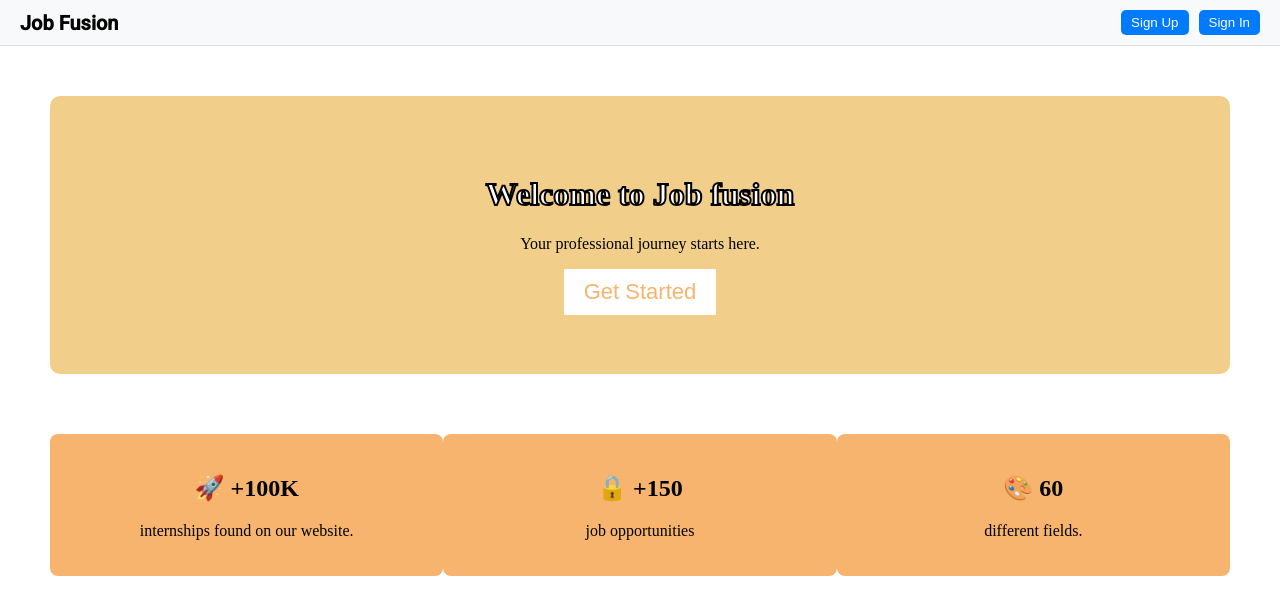
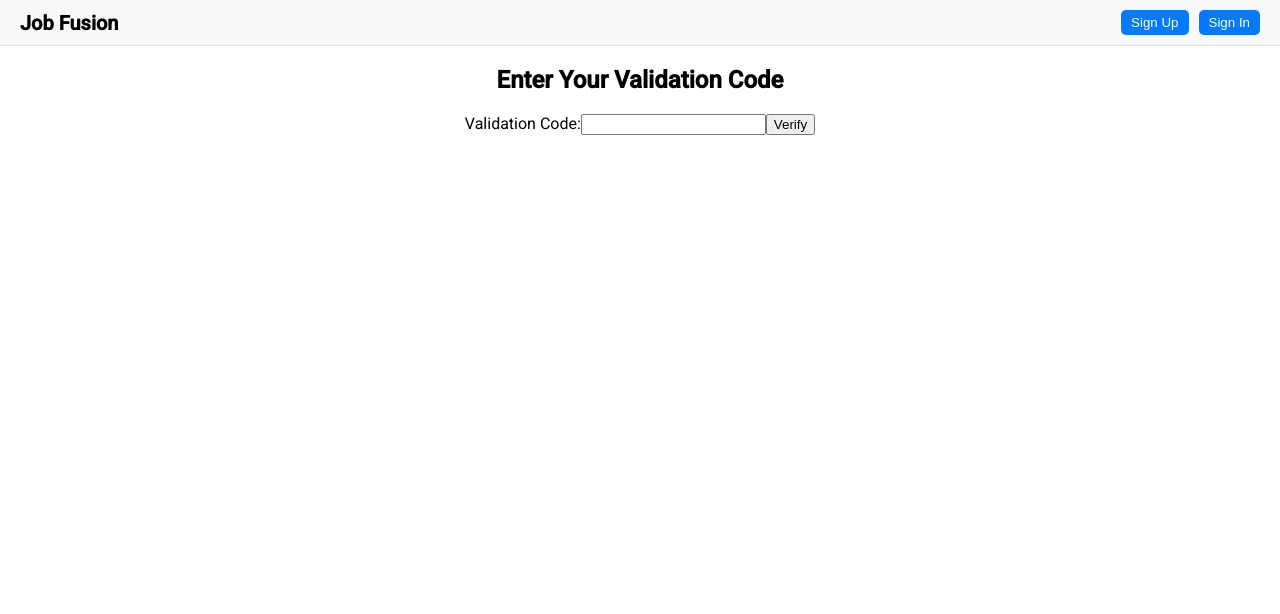
Before and after one commit to mo-hamedaziz/job-fusion-ui, an Angular app: page /validation in a window 1280 px wide. Before the commit this address led to /landing. Shown: the top 614 px of the page. Built offline with nearby package versions, Linux system fonts and the light colour scheme.

Commit message:
Created validation page

```diff
--- a/src/app/app-routing.module.ts
+++ b/src/app/app-routing.module.ts
@@ -7,6 +7,7 @@ import { ApplyForJobComponent } from './components/apply-for-job/apply-for-job.c
 import { RecruiterComponent } from './pages/recruiter/recruiter.component';
 import { ProfileComponent } from './pages/profile/profile.component';
 import { LandingPageComponent } from './pages/landing-page/landing-page.component';
+import { ValidationPageComponent } from './pages/validation-page/validation-page.component';
 
 const routes: Routes = [
   { path: 'welcome', component: WelcomePageComponent },
@@ -16,6 +17,7 @@ const routes: Routes = [
   { path: 'signup', component: SignupComponent },
   { path: 'profile', component: ProfileComponent },
   {path:'landing', component: LandingPageComponent},
+  {path:'validation', component: ValidationPageComponent},
   { path: '', redirectTo: '/landing', pathMatch: 'full' },
   { path: '**', redirectTo: '/landing' },
 ];
--- a/src/app/pages/landing-page/landing-page.component.css
+++ b/src/app/pages/landing-page/landing-page.component.css
@@ -6,8 +6,9 @@
   }
 
   header {
-    background: #f1ce8a;
+    background: #b8afe9;
     padding: 5%;
+    opacity: 90%;
     border-radius: 10px;
     border-color: black;
     border-width: 2%;
@@ -22,7 +23,7 @@
 
   button {
     background: white;
-    color: #f7b46e;
+    color: #10163e;
     padding: 10px 20px;
     border: none;
     font-size: 22px;
@@ -38,6 +39,6 @@
   .feature {
     width: 30%;
     padding: 20px;
-    background: #f7b46e ;
+    background: #948bcf ;
     border-radius: 8px;
   }
--- /dev/null
+++ b/src/app/pages/validation-page/validation-page.component.css
@@ -0,0 +1,9 @@
+.validation-container {
+    max-width: 400px;
+    margin: auto;
+    text-align: center;
+  }
+  .error {
+    color: red;
+    font-size: 14px;
+  }
--- /dev/null
+++ b/src/app/pages/validation-page/validation-page.component.html
@@ -0,0 +1,12 @@
+<router-outlet></router-outlet>
+<div class="validation-container">
+    <h2>Enter Your Validation Code</h2>
+    <form [formGroup]="validationForm" (ngSubmit)="submitCode()">
+      <label for="code">Validation Code:</label>
+      <input id="code" type="text" formControlName="code" maxlength="6"/>
+      <div *ngIf="submitted && validationForm.controls['code'].invalid" class="error">
+        Code is required and must be 6 characters.
+      </div>
+      <button type="submit">Verify</button>
+    </form>
+  </div>
--- /dev/null
+++ b/src/app/pages/validation-page/validation-page.component.ts
@@ -0,0 +1,26 @@
+import { Component } from '@angular/core';
+import { FormBuilder, FormGroup, Validators } from '@angular/forms';
+
+@Component({
+  selector: 'app-validation-page',
+  templateUrl: './validation-page.component.html',
+  styleUrls: ['./validation-page.component.css']
+})
+export class ValidationPageComponent {
+  validationForm: FormGroup;
+  submitted = false;
+
+  constructor(private fb: FormBuilder) {
+    this.validationForm = this.fb.group({
+      code: ['', [Validators.required, Validators.minLength(6), Validators.maxLength(6)]]
+    });
+  }
+
+  submitCode() {
+    this.submitted = true;
+    if (this.validationForm.valid) {
+      console.log('Validation Code:', this.validationForm.value.code);
+      // Handle API call to verify code
+    }
+  }
+}
```
Also changed, not shown: src/app/app.module.ts (+6 -1 lines), 1 other file (tests, documents, lock files or other folders).
